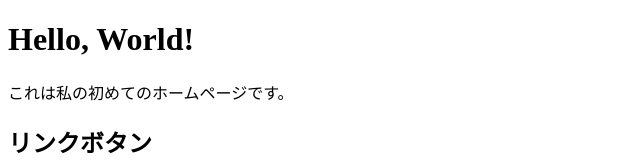
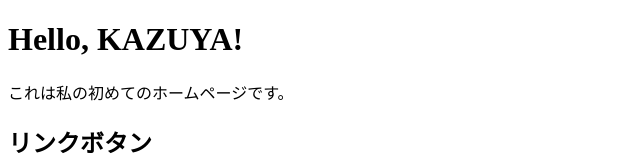
Before and after one commit to morokadokenyu-byte/my_website, a plain HTML site: page index.html in a window 1280 px wide. Shown: the top 160 px of the page, without its empty margins (0-640 px from the left). Drawn offline with Linux system fonts and the light colour scheme.

Commit message:
Add files via upload

```diff
--- a/index.html
+++ b/index.html
@@ -5,7 +5,7 @@
     <title>私のテストサイト</title>
 </head>
 <body>
-    <h1>Hello, World!</h1>
+    <h1>Hello, KAZUYA!</h1>
     <p>これは私の初めてのホームページです。</p>
     <section>
     <h2>リンクボタン</h2>
```
